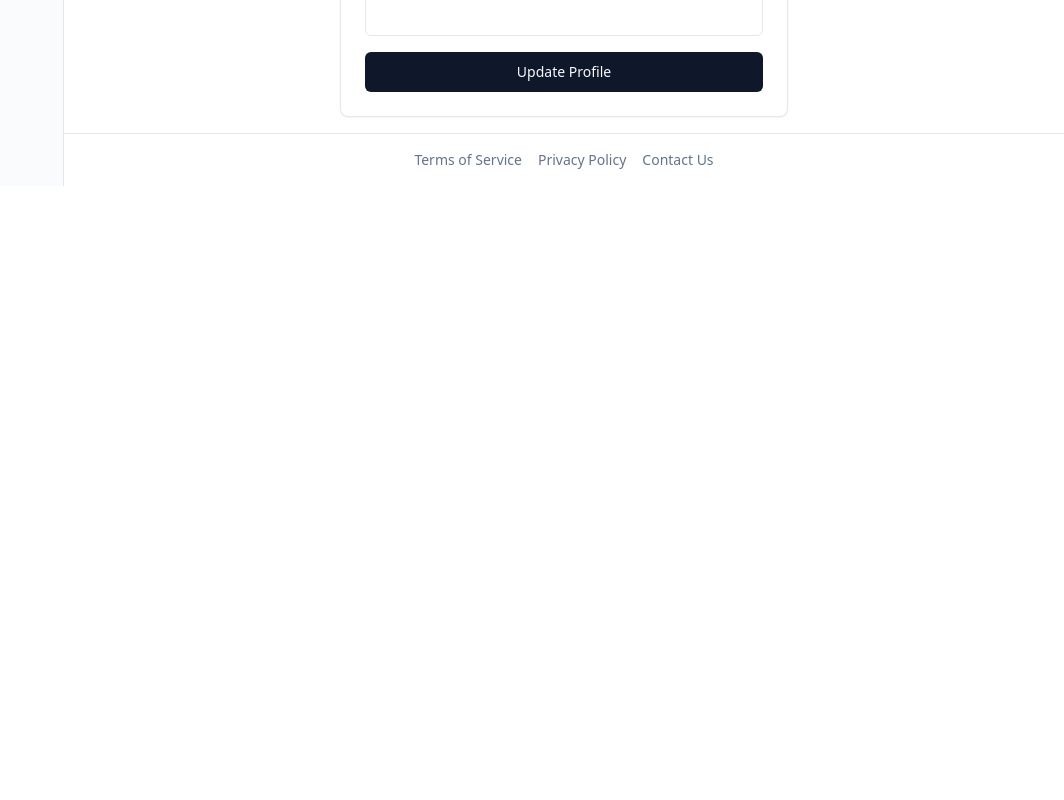
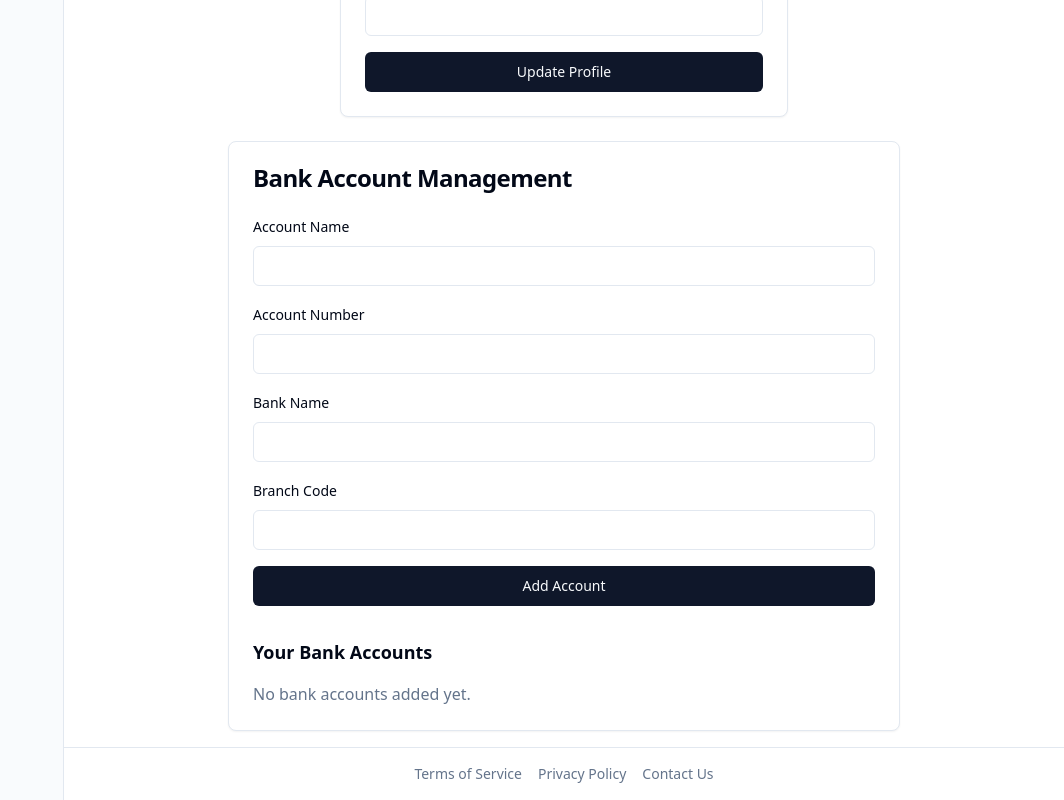
Before and after one commit to GPT-Engineer-App/nexuspay-ewallet, a React (Vite) app: page / in a window 1280 px wide. Shown: the part 1765-2565 px from the top of the page, without its empty margins (216-1280 px from the left). Before the commit the page ends 1951 px from the top, so only its background shows below. Built offline with nearby package versions, Linux system fonts and the light colour scheme.

Commit message:
Add Bank Account Management component

```diff
--- /dev/null
+++ b/src/components/BankAccountManagement.jsx
@@ -0,0 +1,168 @@
+import React, { useState, useEffect } from 'react';
+import { Card, CardContent, CardHeader, CardTitle } from "@/components/ui/card";
+import { Button } from "@/components/ui/button";
+import { Input } from "@/components/ui/input";
+import { Label } from "@/components/ui/label";
+import { useToast } from "@/components/ui/use-toast";
+import { Plus, Edit, Trash } from "lucide-react";
+
+const BankAccountManagement = () => {
+  const [accounts, setAccounts] = useState([]);
+  const [currentAccount, setCurrentAccount] = useState({
+    id: null,
+    accountName: '',
+    accountNumber: '',
+    bankName: '',
+    branchCode: ''
+  });
+  const [isEditing, setIsEditing] = useState(false);
+  const { toast } = useToast();
+
+  const handleInputChange = (e) => {
+    const { name, value } = e.target;
+    setCurrentAccount({ ...currentAccount, [name]: value });
+  };
+
+  const handleSubmit = async (e) => {
+    e.preventDefault();
+    if (isEditing) {
+      // Update existing account
+      const updatedAccounts = accounts.map(account =>
+        account.id === currentAccount.id ? currentAccount : account
+      );
+      setAccounts(updatedAccounts);
+      setIsEditing(false);
+    } else {
+      // Add new account
+      const newAccount = { ...currentAccount, id: Date.now() };
+      setAccounts([...accounts, newAccount]);
+    }
+
+    // Send data to webhook
+    try {
+      const response = await fetch('https://hooks.zapier.com/hooks/catch/15068756/23w0tw3/', {
+        method: 'POST',
+        headers: {
+          'Content-Type': 'application/json',
+        },
+        body: JSON.stringify(currentAccount),
+      });
+
+      if (response.ok) {
+        toast({
+          title: isEditing ? "Account Updated" : "Account Added",
+          description: "Your bank account details have been saved successfully.",
+        });
+      } else {
+        throw new Error('Failed to save bank account details');
+      }
+    } catch (error) {
+      toast({
+        title: "Error",
+        description: "Failed to save bank account details. Please try again.",
+        variant: "destructive",
+      });
+    }
+
+    // Reset form
+    setCurrentAccount({ id: null, accountName: '', accountNumber: '', bankName: '', branchCode: '' });
+  };
+
+  const handleEdit = (account) => {
+    setCurrentAccount(account);
+    setIsEditing(true);
+  };
+
+  const handleDelete = (id) => {
+    setAccounts(accounts.filter(account => account.id !== id));
+    toast({
+      title: "Account Deleted",
+      description: "The bank account has been removed.",
+    });
+  };
+
+  return (
+    <Card className="w-full max-w-2xl mx-auto">
+      <CardHeader>
+        <CardTitle>Bank Account Management</CardTitle>
+      </CardHeader>
+      <CardContent>
+        <form onSubmit={handleSubmit} className="space-y-4">
+          <div className="space-y-2">
+            <Label htmlFor="accountName">Account Name</Label>
+            <Input
+              id="accountName"
+              name="accountName"
+              value={currentAccount.accountName}
+              onChange={handleInputChange}
+              required
+            />
+          </div>
+          <div className="space-y-2">
+            <Label htmlFor="accountNumber">Account Number</Label>
+            <Input
+              id="accountNumber"
+              name="accountNumber"
+              value={currentAccount.accountNumber}
+              onChange={handleInputChange}
+              required
+            />
+          </div>
+          <div className="space-y-2">
+            <Label htmlFor="bankName">Bank Name</Label>
+            <Input
+              id="bankName"
+              name="bankName"
+              value={currentAccount.bankName}
+              onChange={handleInputChange}
+              required
+            />
+          </div>
+          <div className="space-y-2">
+            <Label htmlFor="branchCode">Branch Code</Label>
+            <Input
+              id="branchCode"
+              name="branchCode"
+              value={currentAccount.branchCode}
+              onChange={handleInputChange}
+              required
+            />
+          </div>
+          <Button type="submit" className="w-full">
+            {isEditing ? 'Update Account' : 'Add Account'}
+          </Button>
+        </form>
+
+        <div className="mt-8">
+          <h3 className="text-lg font-semibold mb-4">Your Bank Accounts</h3>
+          {accounts.length === 0 ? (
+            <p className="text-muted-foreground">No bank accounts added yet.</p>
+          ) : (
+            <div className="space-y-4">
+              {accounts.map((account) => (
+                <Card key={account.id}>
+                  <CardContent className="flex justify-between items-center p-4">
+                    <div>
+                      <p className="font-semibold">{account.accountName}</p>
+                      <p className="text-sm text-muted-foreground">{account.bankName} - {account.accountNumber}</p>
+                    </div>
+                    <div className="flex space-x-2">
+                      <Button size="icon" variant="outline" onClick={() => handleEdit(account)}>
+                        <Edit className="h-4 w-4" />
+                      </Button>
+                      <Button size="icon" variant="outline" onClick={() => handleDelete(account.id)}>
+                        <Trash className="h-4 w-4" />
+                      </Button>
+                    </div>
+                  </CardContent>
+                </Card>
+              ))}
+            </div>
+          )}
+        </div>
+      </CardContent>
+    </Card>
+  );
+};
+
+export default BankAccountManagement;
--- a/src/pages/Index.jsx
+++ b/src/pages/Index.jsx
@@ -3,6 +3,7 @@ import { Button } from "@/components/ui/button";
 import { ArrowUpRight, ArrowDownLeft, Plus, Send } from "lucide-react";
 import PaymentComponent from "@/components/PaymentComponent";
 import UserProfileComponent from "@/components/UserProfileComponent";
+import BankAccountManagement from "@/components/BankAccountManagement";
 
 const Index = () => {
   return (
@@ -68,6 +69,8 @@ const Index = () => {
       <PaymentComponent />
 
       <UserProfileComponent />
+
+      <BankAccountManagement />
     </div>
   );
 };
```
